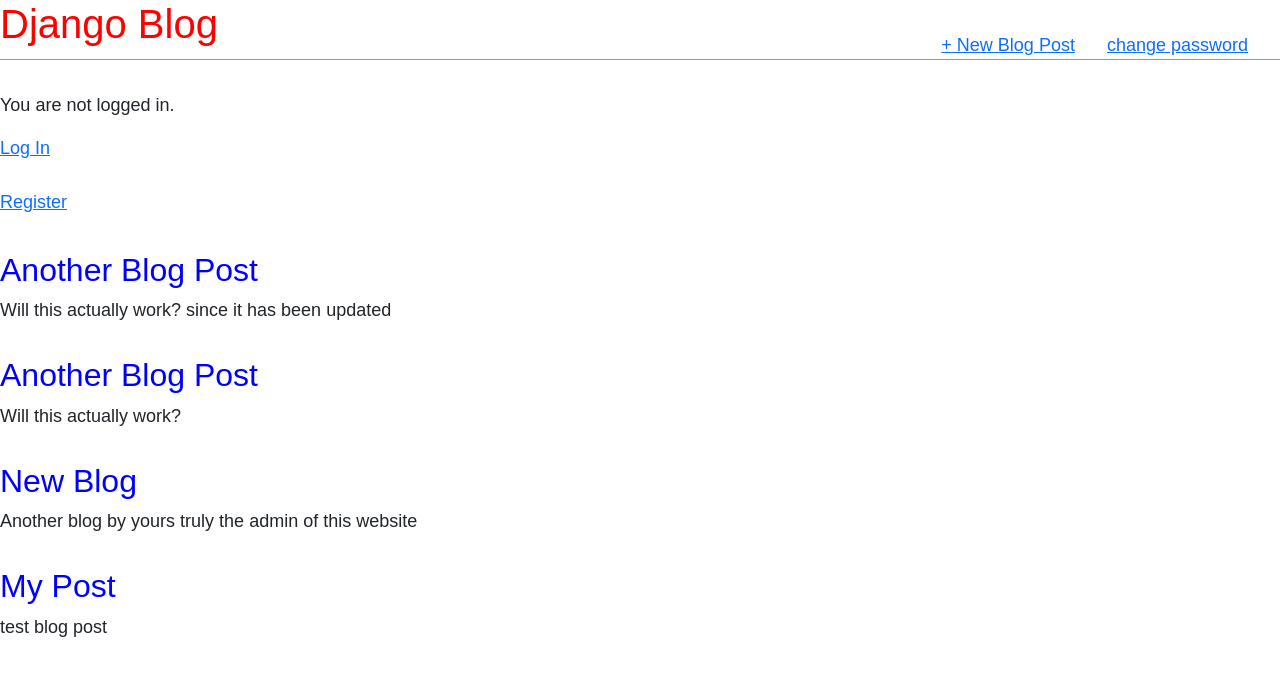
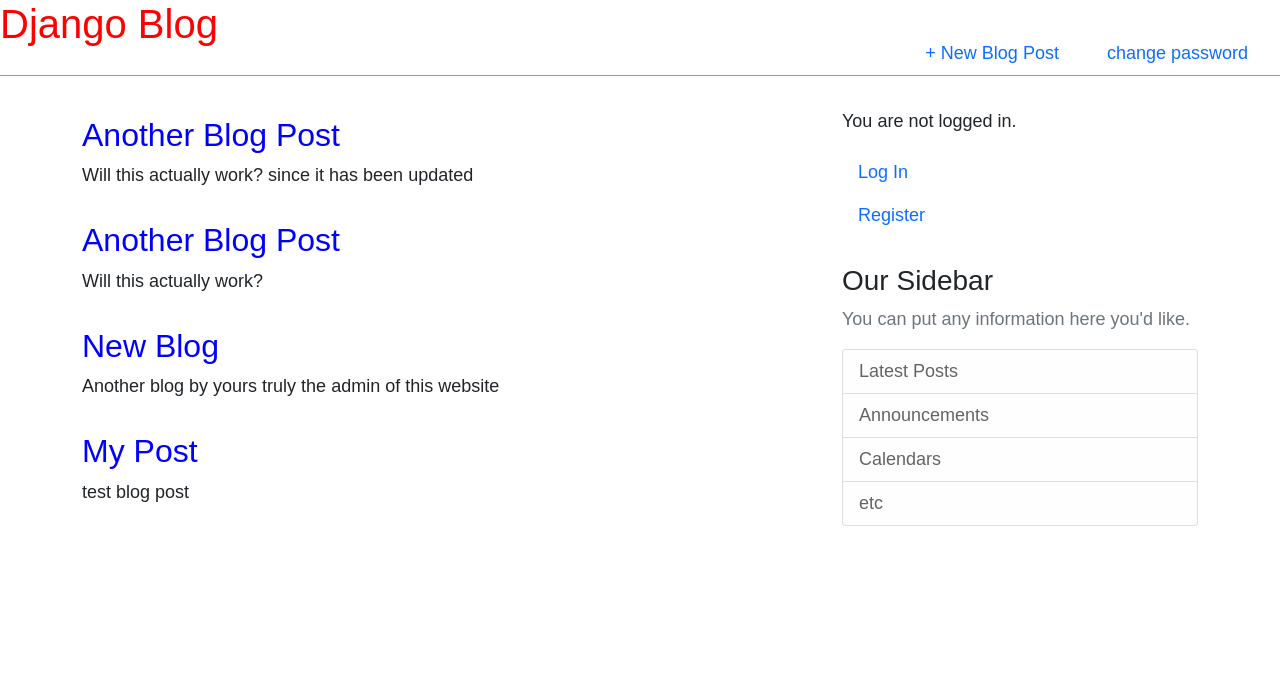
Before and after one commit to codesInML/ifeZuriCrudApp, a Django app: page / in a window 1280 px wide. Shown: the top 676 px of the page. Run offline with Django 3.2, Linux system fonts and the light colour scheme; data comes from the database, SQL or seed files in the repository; both versions use the stored data as it was before the commit; parts of the project's set-up code (start-up, migrations or seed data) failed here and were passed over.

Commit message:
Initial Commit

```diff
--- a/templates/base.html
+++ b/templates/base.html
@@ -20,20 +20,47 @@
         <h1><a href="{% url 'home' %}">Django Blog </a></h1>
       </div>
       <div class="nav-right">
-        <a href="{% url 'post_new' %}">+ New Blog Post</a><br />
-        <a href="{% url 'password_change' %}">change password</a>
+        <a class="nav-item nav-link" href="{% url 'post_new' %}">+ New Blog Post</a><br />
+        <a class="nav-item nav-link" href="{% url 'password_change' %}">change password</a>
       </div>
     </header>
+
+    <main role="main" class="container">
+    <div class="row">
+        <div class="col-md-8">
+        {% if messages %}
+        {% for message in messages %}
+        <div class="alert alert-{{message.tags}}">
+          {{message}}
+        </div>
+        {% endfor %}
+        {% endif %}
+        {% block content %}{% endblock %}
+        </div>
+        <div class="col-md-4">
+        <div class="content-section">
     {% if user.is_authenticated %}
     <p>Hi {{ user.username }}!</p>
-    <a href="{% url 'logout' %}">Log Out</a>
+    <a class="nav-item nav-link" href="{% url 'logout' %}">Log Out</a>
     {% else %}
     <p>You are not logged in.</p>
-    <a href="{% url 'login' %}">Log In</a> <br /><br />
-    <a href="{% url 'signup' %}">Register</a><br /><br />
-    {% endif %} {% if messages %} {% for message in messages %}
-    <div class="alert alert-{{ message.tags }}">{{message}}</div>
-    {% endfor %} {% endif %}
-    <div>{% block content %} {% endblock content %}</div>
+    <a class="nav-item nav-link" href="{% url 'login' %}">Log In</a>
+    <a class="nav-item nav-link" href="{% url 'signup' %}">Register</a>
+
+    {% endif %}
+    <br>
+            <h3>Our Sidebar</h3>
+            <p class='text-muted'>You can put any information here you'd like.
+            <ul class="list-group">
+                <li class="list-group-item list-group-item-light">Latest Posts</li>
+                <li class="list-group-item list-group-item-light">Announcements</li>
+                <li class="list-group-item list-group-item-light">Calendars</li>
+                <li class="list-group-item list-group-item-light">etc</li>
+            </ul>
+            </p>
+        </div>
+        </div>
+    </div>
+    </main>
   </body>
 </html>
```
Also changed, not shown: config/settings.py (+8 -4 lines), db.sqlite3 (deleted), 3 other files.
